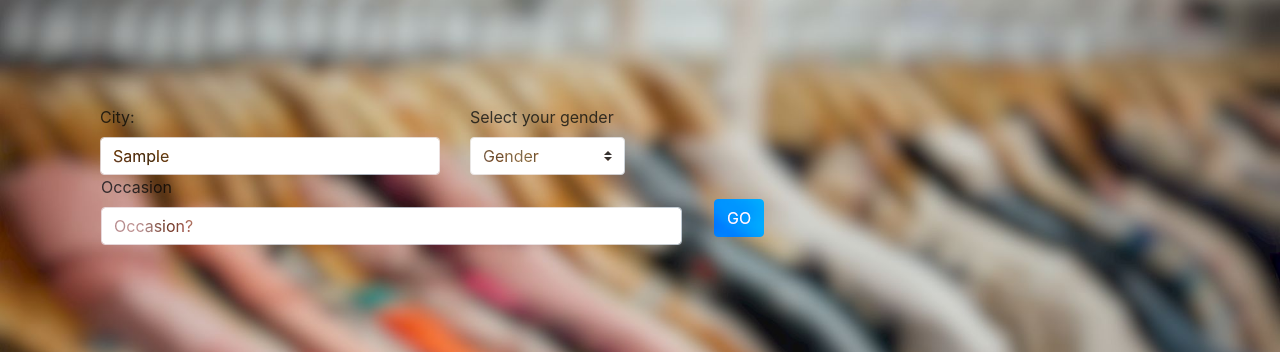
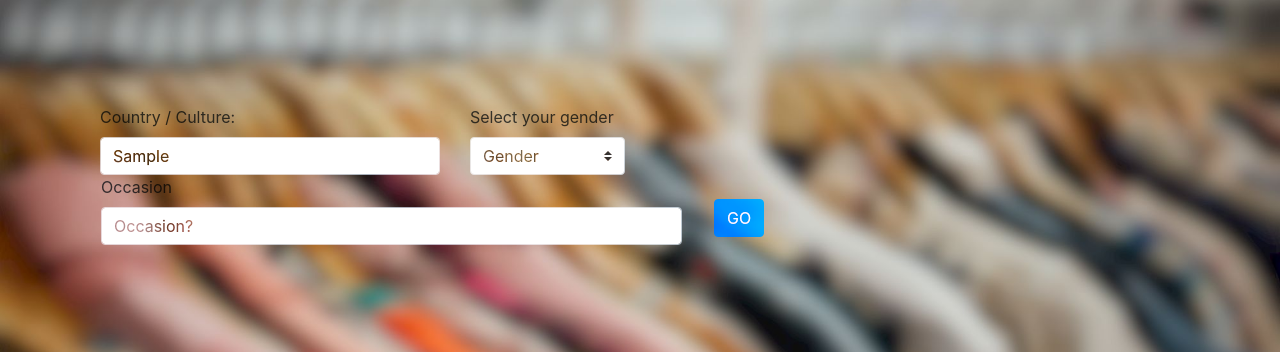
Before and after one commit to mukunda-p/vogueX---Fashion-Recommender, a Flask app: page / in a window 1280 px wide. Shown: the part 151-503 px from the top of the page. Run offline with Flask 2, Linux system fonts and the light colour scheme; a user stored in the database is signed in; tables that the repository leaves empty hold one stand-in row (values such as "Sample post"); some libraries are stand-ins or nearby versions.

Commit message:
Changed City label to Country/Culture in Home UI

```diff
--- a/website/templates/home.html
+++ b/website/templates/home.html
@@ -18,7 +18,7 @@ src="https://ajax.googleapis.com/ajax/libs/jquery/3.6.0/jquery.min.js"
     <form action="/recommendations" method="POST" id="recoForm">
         <div class="row top-buffer">
             <div class="col-4">
-                <label>City:</label><input type="text" class="form-control hover-zoom" id="city" name="city" value={{current_user.city}} />
+                <label>Country / Culture: </label><input type="text" class="form-control hover-zoom" id="city" name="city" value={{current_user.city}} />
             </div>
             <div class="col-2">
                 <label for="gender" > Select your gender</label>
```
